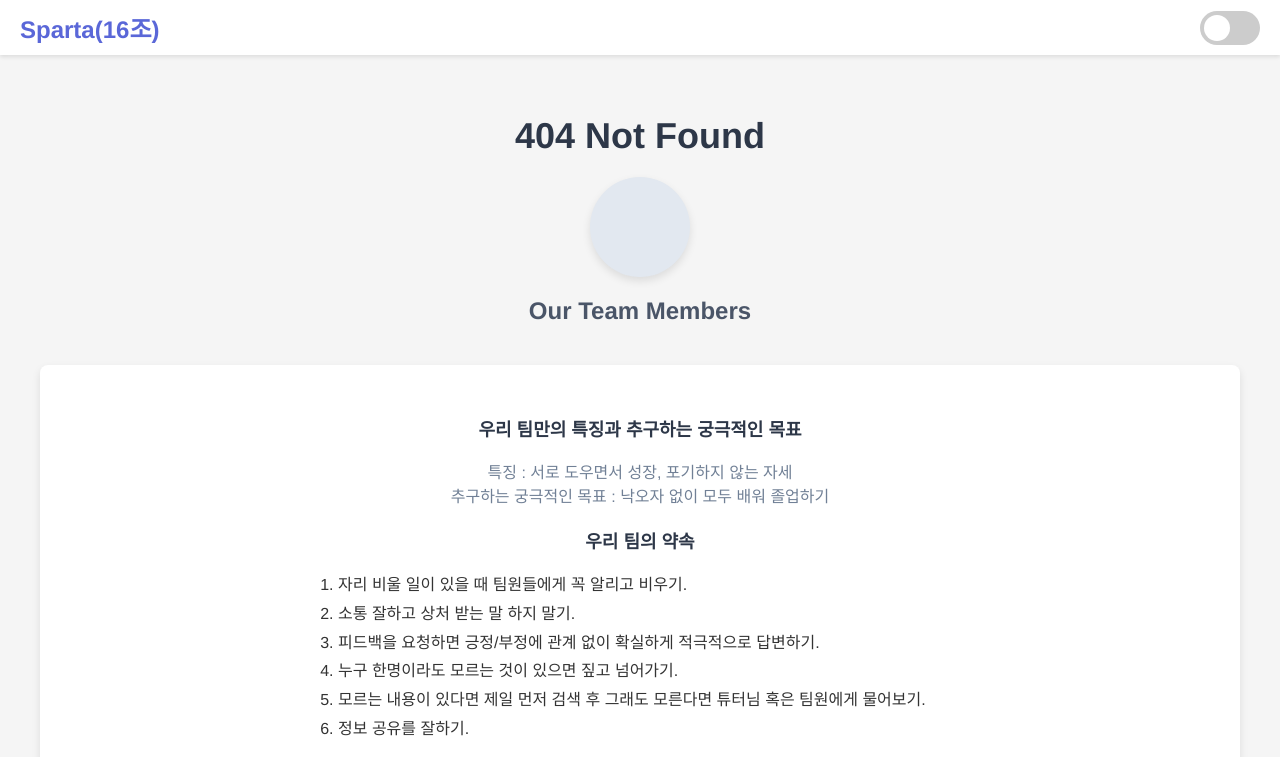
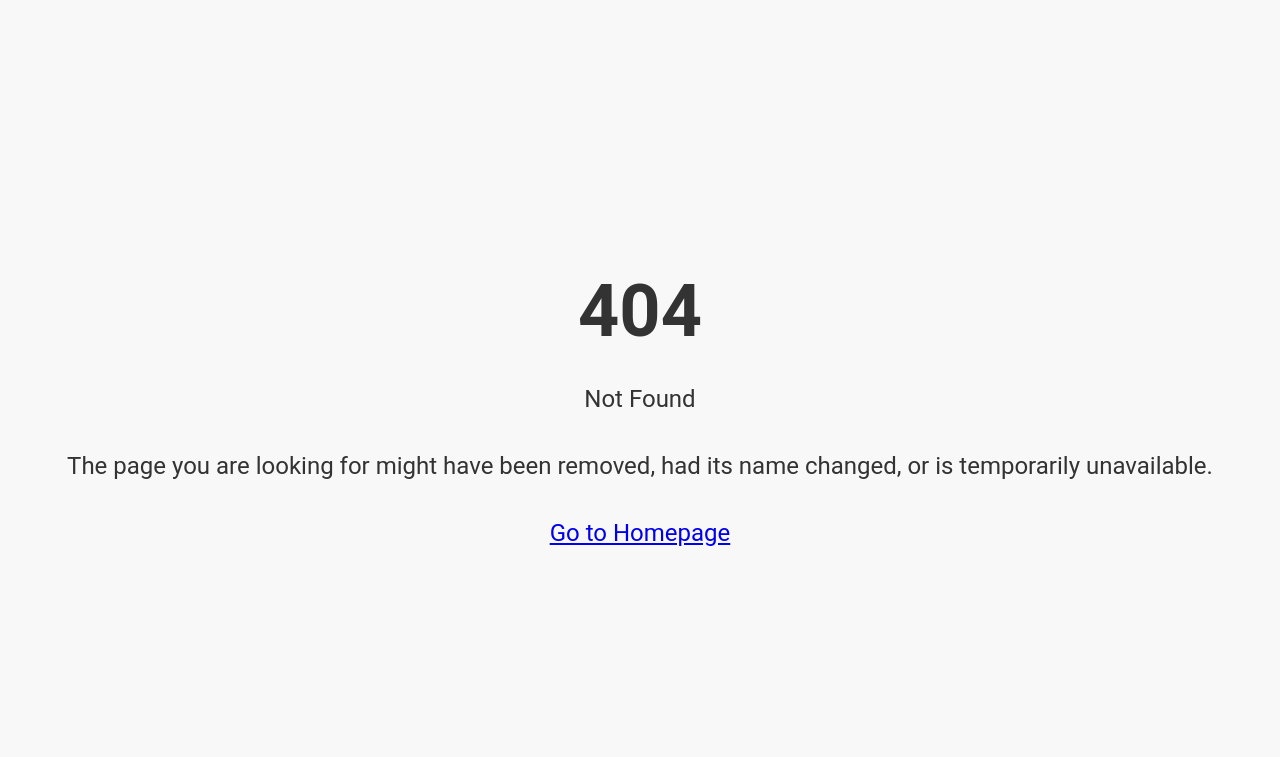
Before and after one commit to CenterXX/404NOTFOUND, a plain HTML site: page hyeon/index.html in a window 1280 px wide. Shown: the top 757 px of the page. Drawn offline with nearby package versions, Linux system fonts and the light colour scheme; no server answers.

Commit message:
404표지추가
404헤더윗부분추가

```diff
--- a/hyeon/index.html
+++ b/hyeon/index.html
@@ -20,6 +20,19 @@
 </head>
 
 <body>
+    <div class="boox">
+        <div class="conta">
+            <div>
+                <h1>404</h1>
+                <div class="conta_font">
+                <p>Not Found</p>
+                <p>The page you are looking for might have been removed, had its name changed, or is temporarily
+                    unavailable.
+                </p>
+                <p><a href="/">Go to Homepage</a></p>
+            </div>
+            </div>
+        </div>
     <header>
         <div class="logo">Sparta(16조)</div>
         <label class="switch">
--- a/hyeon/styles.css
+++ b/hyeon/styles.css
@@ -5,6 +5,29 @@ body {
     background-color: #f5f5f5;
     color: #333;
     transition: background-color 0.3s, color 0.3s;
+}
+.conta {
+    background-color: #F8F8F8;
+    color: #333;
+    font-family: 'Roboto', sans-serif;
+    display: flex;
+    justify-content: center;
+    align-items: center;
+    height: 100vh;
+    margin: 0;
+}
+.conta {
+    text-align: center;
+}
+
+h1 {
+    font-size: 72px;
+    margin-bottom: 20px;
+    font-weight: 700;
+}
+.conta_font {
+    font-size: 24px;
+    line-height: 1.8;
 }
 
 header {
```
